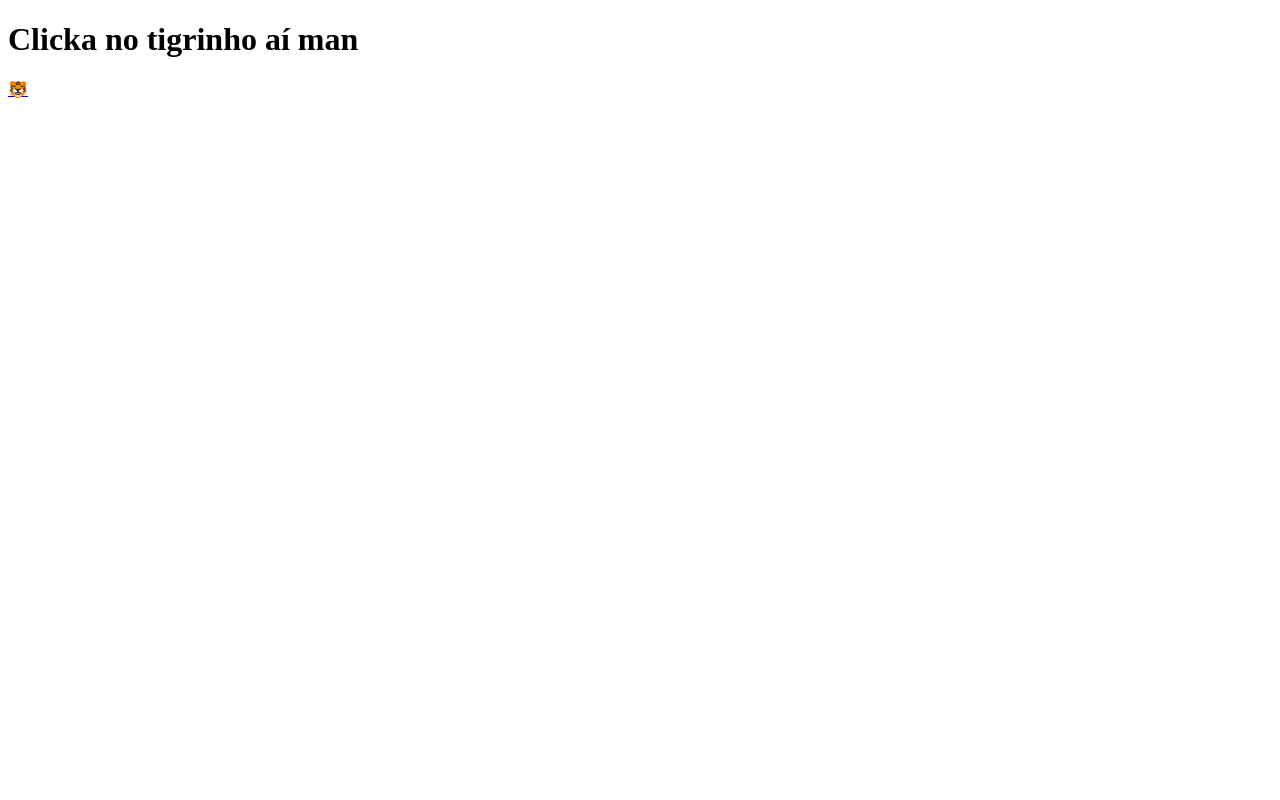
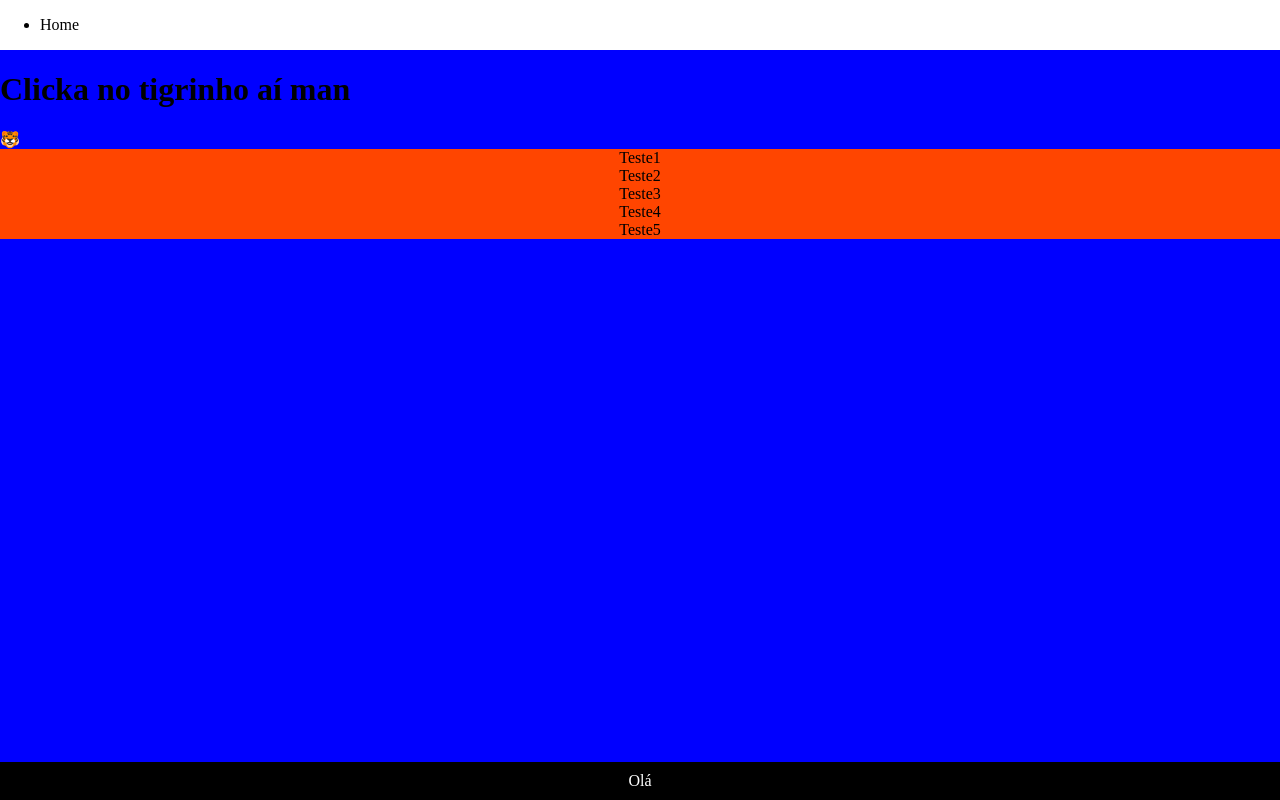
Before and after one commit to CassianoPereiraLeao/little-site, a plain HTML site: page index.html in a window 1280 px wide. Drawn offline with Linux system fonts and the light colour scheme.

Commit message:
Adicionando tudo

```diff
--- a/index.html
+++ b/index.html
@@ -4,9 +4,34 @@
     <meta charset="UTF-8">
     <meta name="viewport" content="width=device-width, initial-scale=1.0">
     <title>Pagina Inicial</title>
+
+    <link rel="stylesheet" href="style.css">
 </head>
 <body>
-    <h1>Clicka no tigrinho aí man</h1>
-    <a href="./cursos/" target="_self">🐯</a>
+    <header>
+        <nav>
+            <ul>
+                <li>Home</li>
+            </ul>
+        </nav>
+    </header>
+
+    <main>
+        <h1>Clicka no tigrinho aí man</h1>
+        <a href="./cursos/" target="_self">🐯</a>
+
+        <div class="container">
+            <div>Teste1</div>
+            <div>Teste2</div>
+            <div>Teste3</div>
+            <div>Teste4</div>
+            <div>Teste5</div>
+        </div>
+    </main>
+
+    <footer>
+        Olá
+    </footer>
+
 </body>
 </html>
--- /dev/null
+++ b/style.css
@@ -0,0 +1,30 @@
+.container {
+    display: flex;
+    flex-direction: column;
+}
+
+.container div {
+    text-align: center;
+    width: 100%;
+    background-color: orangered;
+}
+
+body {
+    display: flex;
+    height: 100%;
+    margin: 0;
+    flex-direction: column;
+    min-height: 100vh;
+}
+
+main {
+    flex: 1;
+    background-color: blue;
+}
+
+footer {
+    background-color: black;
+    color: white;
+    padding: 10px;
+    text-align: center;
+}
```
